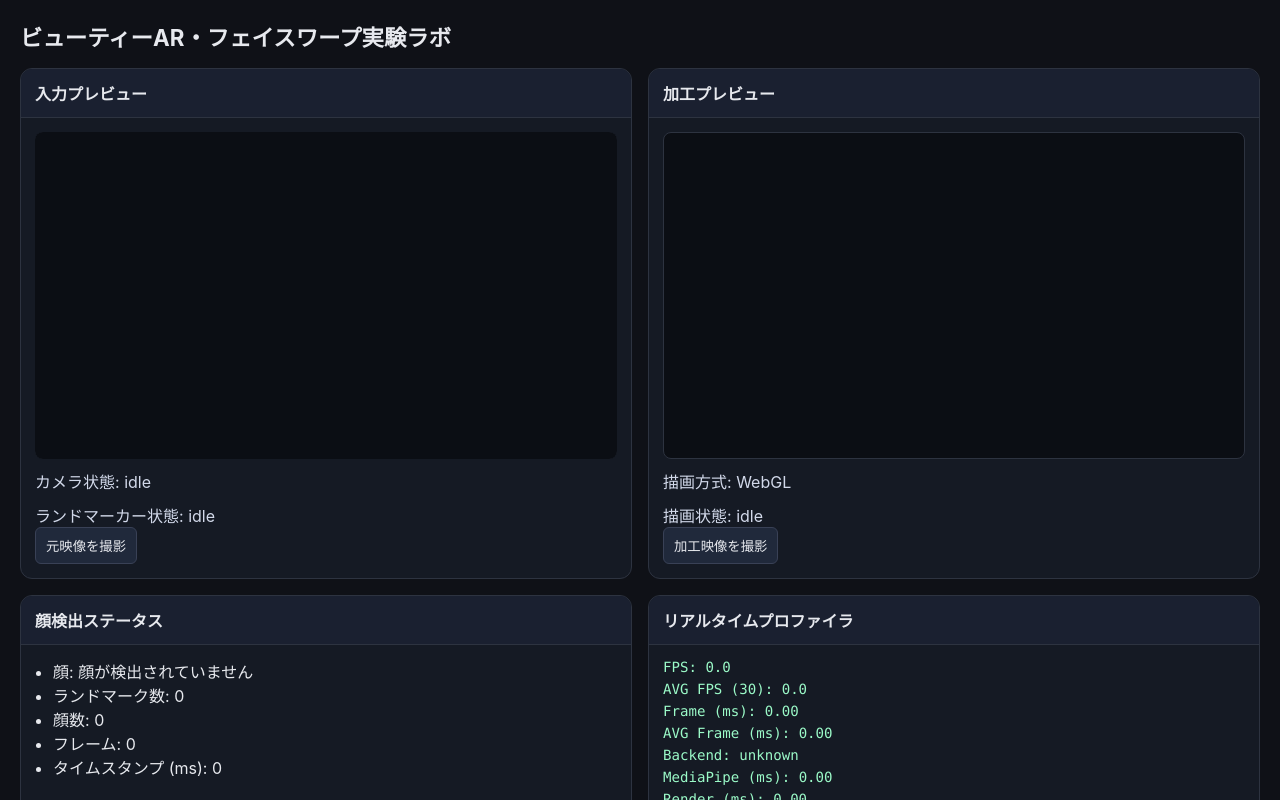
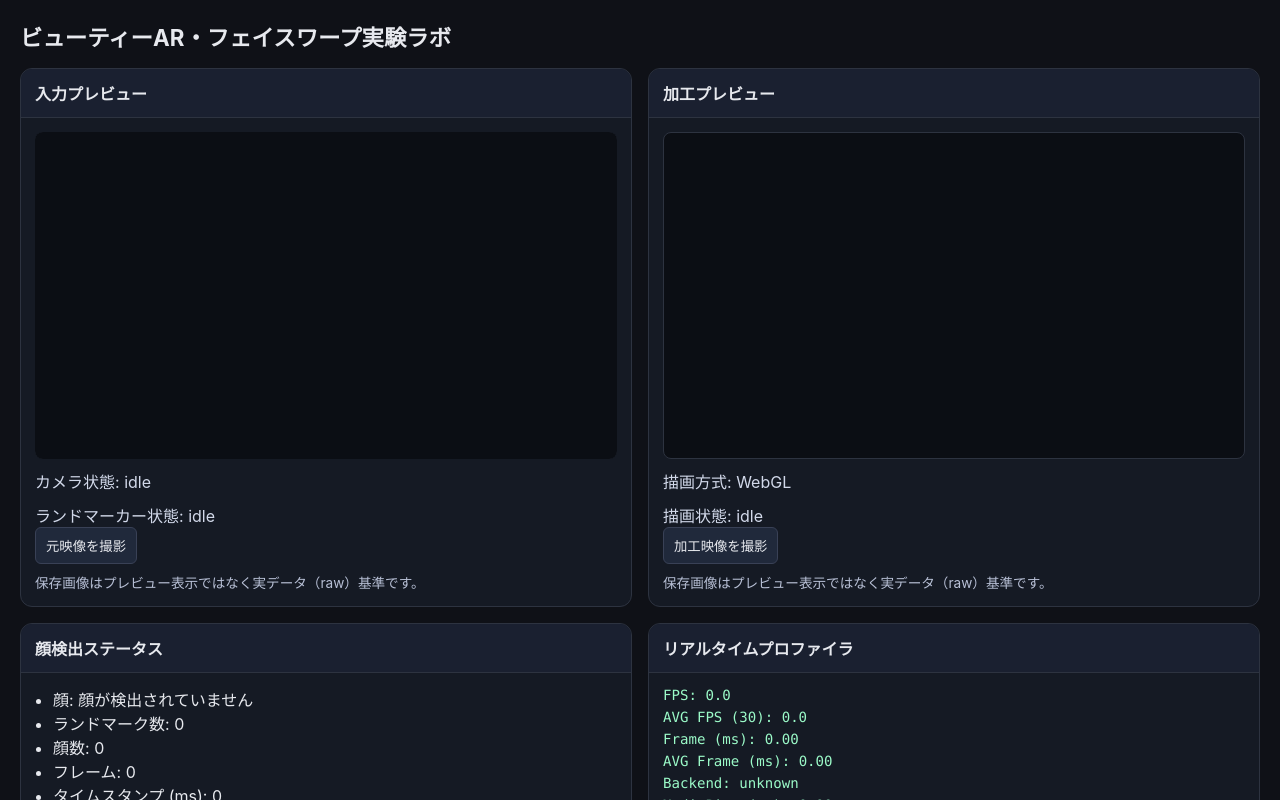
Before and after one commit to officeutq/bae-ar-lab, a React (Vite) app: page / in a window 1280 px wide. Shown: the top 800 px of the page. Built offline with nearby package versions, Linux system fonts and the light colour scheme.

Commit message:
docs: define mirror preview and raw capture behavior

```diff
--- a/src/app/styles.css
+++ b/src/app/styles.css
@@ -107,6 +107,12 @@ ul {
 .camera-error {
   margin: 8px 0 0;
   color: #ff9aa8;
+}
+
+.capture-note {
+  margin: 8px 0 0;
+  color: #b8c0d6;
+  font-size: 0.85rem;
 }
 
 .camera-controls {
--- a/src/engine/capture/createSnapshotExporter.ts
+++ b/src/engine/capture/createSnapshotExporter.ts
@@ -65,6 +65,8 @@ export function createSnapshotExporter(nowProvider: () => Date = () => new Date(
       if (canvas.width <= 0 || canvas.height <= 0) {
         return { ok: false, reason: 'Canvas has no drawable frame.' };
       }
+      // Snapshot/export intentionally uses raw video/canvas pixels.
+      // CSS preview mirroring (preview-mirror) is display-only and is not applied here.
       const filename = buildFilename(kind, nowProvider());
       const dataUrl = canvas.toDataURL(MIME_TYPE);
       const byteString = atob(dataUrl.split(',')[1] ?? '');
--- a/src/ui/panels/ComparePanel.tsx
+++ b/src/ui/panels/ComparePanel.tsx
@@ -16,6 +16,7 @@ export function ComparePanel({ capture }: Props) {
     return (
       <Panel title="Compare Panel">
         <p className="placeholder">Capture Compare を押すと before/after が表示されます。</p>
+        <p className="capture-note">比較画像はプレビュー表示ではなく raw capture 基準です。</p>
       </Panel>
     );
   }
@@ -24,6 +25,7 @@ export function ComparePanel({ capture }: Props) {
     <Panel title="Compare Panel">
       <p className="camera-status">Preset: {capture.presetName || 'Untitled preset'}</p>
       <p className="camera-status">Captured at: {capture.capturedAt}</p>
+      <p className="capture-note">比較画像はプレビュー表示ではなく raw capture 基準です。</p>
       <div className="compare-grid">
         <div>
           <h4 className="compare-title">Before</h4>
--- a/src/ui/panels/ProcessedPreviewPanel.tsx
+++ b/src/ui/panels/ProcessedPreviewPanel.tsx
@@ -19,6 +19,7 @@ export function ProcessedPreviewPanel({ canvas2dRef, webglCanvasRef, rendererSta
       <p className="camera-status">描画方式: {getRendererModeLabel(rendererMode)}</p>
       <p className="camera-status">描画状態: {rendererState}</p>
       <button type="button" onClick={onCaptureProcessed}>加工映像を撮影</button>
+      <p className="capture-note">保存画像はプレビュー表示ではなく実データ（raw）基準です。</p>
     </Panel>
   );
 }
--- a/src/ui/panels/SourcePreviewPanel.tsx
+++ b/src/ui/panels/SourcePreviewPanel.tsx
@@ -23,6 +23,7 @@ export function SourcePreviewPanel({ videoRef, overlayCanvasRef, cameraState, la
       <p className="camera-status">ランドマーカー状態: {landmarkerState}</p>
       {cameraErrorMessage ? <p className="camera-error">{cameraErrorMessage}</p> : null}
       <button type="button" onClick={onCaptureSource}>元映像を撮影</button>
+      <p className="capture-note">保存画像はプレビュー表示ではなく実データ（raw）基準です。</p>
     </Panel>
   );
 }
```
Also changed, not shown: 2 other files (tests, documents, lock files or other folders).
